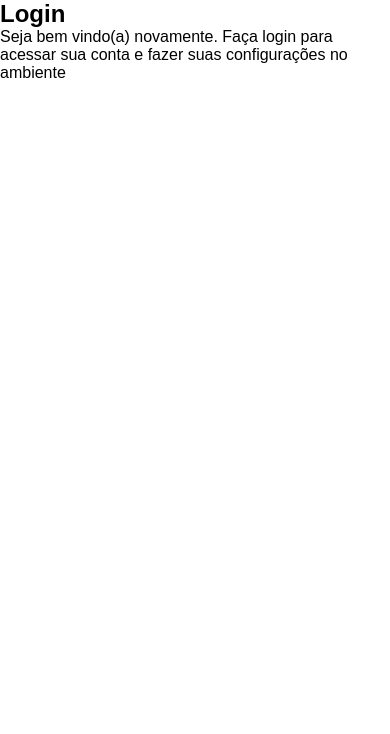
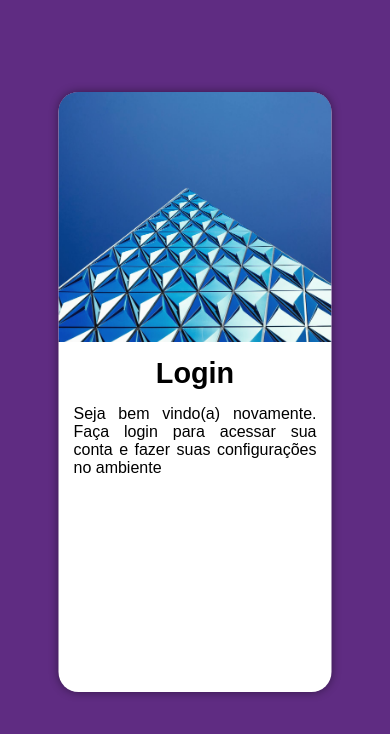
Before and after one commit to kauancristian/Login-responsivo, a plain HTML site: page index.html in a window 390 px wide. Drawn offline with nearby package versions, Linux system fonts and the light colour scheme.

Commit message:
Design Form MobileFirst feito

```diff
--- a/estilos/style.css
+++ b/estilos/style.css
@@ -1,18 +1,69 @@
 @charset "UTF-8";
 
-/* Paleta de cores:
 
-    Verde: #49a09d
-    Roxo: #5f2c82
-
-*/
+/* Mobile First */
 
 *{
     margin: 0px;
     padding: 0px;
     font-family: sans-serif;
+    box-sizing: border-box;
 }
 
-#cadastro{
+:root{
+    --bg-mb:#5f2c82;
+    --green:#49a09d;
+}
+
+html{
+    background-color: var(--bg-mb);
+    width: 100vw;
+    height: 100vh;
+}
+
+main{
+    position: relative;
+    width: 100vw;
+    height: 100vh;
+}
+
+#login{
+    position: absolute;
     background-color: white;
+    text-align: center;
+    width: 70vw;
+    height: 600px;
+    border-radius: 20px;
+
+    top: 50%;
+    left: 50%;
+    transform: translate(-50%, -55%);
+    overflow: hidden;
+    box-shadow: 0px 0px 10px rgba(0, 0, 0, 0.450);
 }
+
+    #login > div#imagem{
+        background: var(--bg-mb) url(../imgs/metal.jpg)no-repeat;
+        background-position: center center;
+        background-size: cover;
+        height: 250px;
+        display: block;
+    }
+
+
+
+    #cadastro{
+        display: block;
+        padding: 15px;
+    }
+
+        #cadastro h1{
+            font-size: 1.8em;
+            font-weight: bolder;
+            padding-bottom: 15px;
+        }
+
+
+        #cadastro aside{
+            text-align: justify;
+        }
--- a/index.html
+++ b/index.html
@@ -12,12 +12,14 @@
     <main>
         <section id="login">
             <div id="imagem">
+                <!-- Aqui vai a imagem nas CSS -->
             </div>
 
             <div id="cadastro">
                 <h1>Login</h1>
                 <aside>Seja bem vindo(a) novamente. Faça login para acessar sua conta e fazer suas configurações no ambiente</aside>
-                <form action="" method="post">
+
+                <form action="" method="post" autocomplete="on">
                     <div id="dados">
 
                     </div>
```
